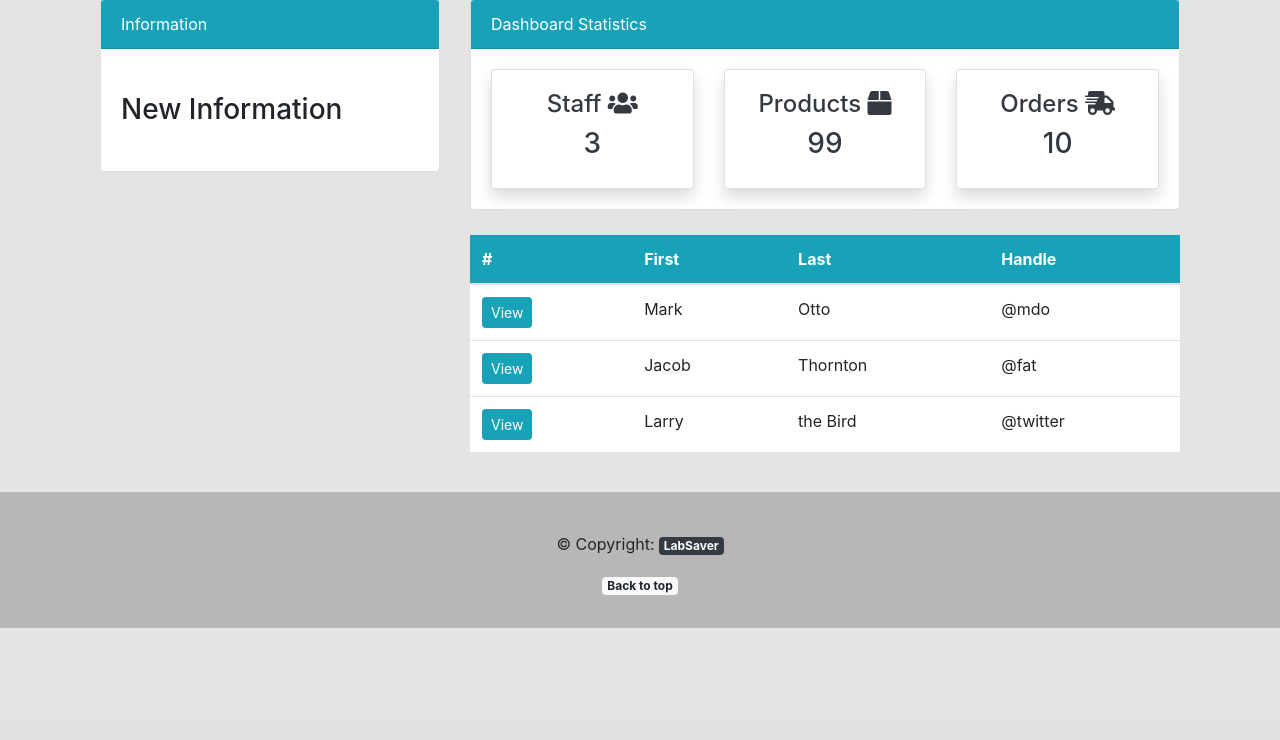
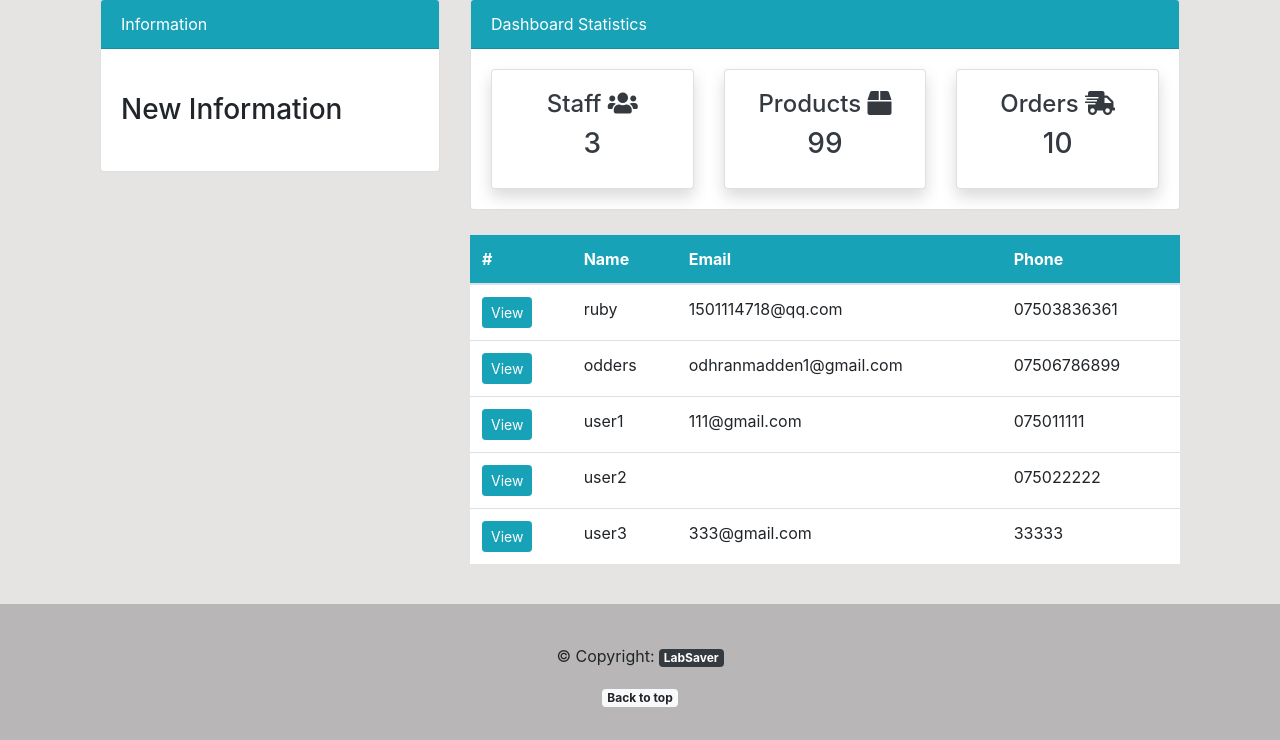
Before and after one commit to y94836sl/Best_Price_For_Science_Lab, a Django app: page /inventory/staff/ in a window 1280 px wide. Shown: the part 81-821 px from the top of the page. Before the commit the page ends 709 px from the top, so only its background shows below. Run offline with Django 4.2, Linux system fonts and the light colour scheme; a user stored in the database is signed in; data comes from the database, SQL or seed files in the repository; both versions use the stored data as it was after the commit.

Commit message:
*Admin staff pages(staff&staff detail)

```diff
--- a/inventory/urls.py
+++ b/inventory/urls.py
@@ -1,9 +1,10 @@
 from django.urls import path
-from .views import DashboardView, staff, product, order, product_add, product_delete, product_update
+from .views import DashboardView, staff, product, order, product_add, product_delete, product_update, staff_detail
 
 urlpatterns = [
 	path('', DashboardView, name='dashboard'),
 	path('staff/', staff, name='staff'),
+	path('staff/detail/<int:pk>/', staff_detail, name='staff_detail'),
 	path('product/', product, name='product'),
 	path('product/add', product_add, name='product_add'),
 	path('product/delete/<int:pk>/', product_delete, name='product_delete'),
--- a/inventory/views.py
+++ b/inventory/views.py
@@ -5,16 +5,37 @@ import requests
 from django.contrib.auth.decorators import login_required
 from .models import Product
 from .forms import ProductForm
+from accounts.models import CustomUser
 
 # Create your views here.
 @login_required(login_url = 'login')
 def DashboardView(request):
 	return render(request, 'dashboard/dashboard.html')
 
+# ------------------------------------------
+# ------------------ Staff -----------------
+# ------------------------------------------
 @login_required(login_url = 'login')
 def staff(request):
-	return render(request, 'dashboard/staff.html')
+	employees = CustomUser.objects.all()
+	context = {
+		'employees': employees
+	}
+	return render(request, 'dashboard/staff.html', context)
 
+@login_required(login_url = 'login')
+def staff_detail(request, pk):
+	employee = CustomUser.objects.get(id=pk)
+	context = {
+		'employee': employee
+	}
+	return render(request, 'dashboard/staff_detail.html', context)
+
+# ---------------------------------------------
+# ------------------ Product ------------------
+# ---------------------------------------------￼
+
+@login_required(login_url = 'login')
 def product(request):
 	items = Product.objects.all() # Use ORM
 #	items = Product.objects.raw('SELECT * from product')
@@ -24,6 +45,7 @@ def product(request):
 
 	return render(request, 'dashboard/product.html', context)
 
+@login_required(login_url = 'login')
 def product_add(request):
 	items = Product.objects.all() # Use ORM
 	if request.method == 'POST':
@@ -40,6 +62,7 @@ def product_add(request):
 	}
 	return render(request, 'dashboard/product_add.html', context)
 
+@login_required(login_url = 'login')
 def product_delete(request, pk):
 	item = Product.objects.get(id=pk) # Use ORM
 	if request.method == 'POST':
@@ -50,7 +73,7 @@ def product_delete(request, pk):
 	}
 	return render(request, 'dashboard/product_delete.html', context)
 
-@login_required(login_url='user-login')
+@login_required(login_url='login')
 def product_update(request, pk):
 	item = Product.objects.get(id=pk) # Use ORM
 	if request.method == "POST":
@@ -66,6 +89,9 @@ def product_update(request, pk):
 	}
 	return render(request, 'dashboard/product_update.html', context)
 
+# ------------------------------------------￼-
+# ------------------ Order ------------------
+# -------------------------------------------
 @login_required(login_url = 'login')
 def order(request):
 	return render(request, 'dashboard/order.html')
--- a/templates/dashboard/staff.html
+++ b/templates/dashboard/staff.html
@@ -14,30 +14,20 @@
 				<thead class="bg-info">
 					<tr class="text-white">
 						<th scope="col">#</th>
-						<th scope="col">First</th>
-						<th scope="col">Last</th>
-						<th scope="col">Handle</th>
+						<th scope="col">Name</th>
+						<th scope="col">Email</th>
+						<th scope="col">Phone</th>
 					</tr>
 				</thead>
 				<tbody>
+					{% for employee in employees %}
 					<tr>
-						<th scope="row"><a class="btn btn-info btn-sm" href="">View</a></th>
-						<td>Mark</td>
-						<td>Otto</td>
-						<td>@mdo</td>
+						<th scope="row"><a class="btn btn-info btn-sm" href="{% url 'staff_detail' employee.id %}">View</a></th>
+						<td>{{employee.username}}</td>
+						<td>{{employee.email}}</td>
+						<td>{{employee.profile.phone}}</td>
 					</tr>
-					<tr>
-						<th scope="row"><a class="btn btn-info btn-sm" href="">View</a></th>
-						<td>Jacob</td>
-						<td>Thornton</td>
-						<td>@fat</td>
-					</tr>
-					<tr>
-						<th scope="row"><a class="btn btn-info btn-sm" href="">View</a></th>
-						<td>Larry</td>
-						<td>the Bird</td>
-						<td>@twitter</td>
-					</tr>
+					{% endfor %}
 				</tbody>
 			</table>
 		</div>
```
Also changed, not shown: templates/dashboard/staff_detail.html (added, +59 -0 lines), db.sqlite3.
